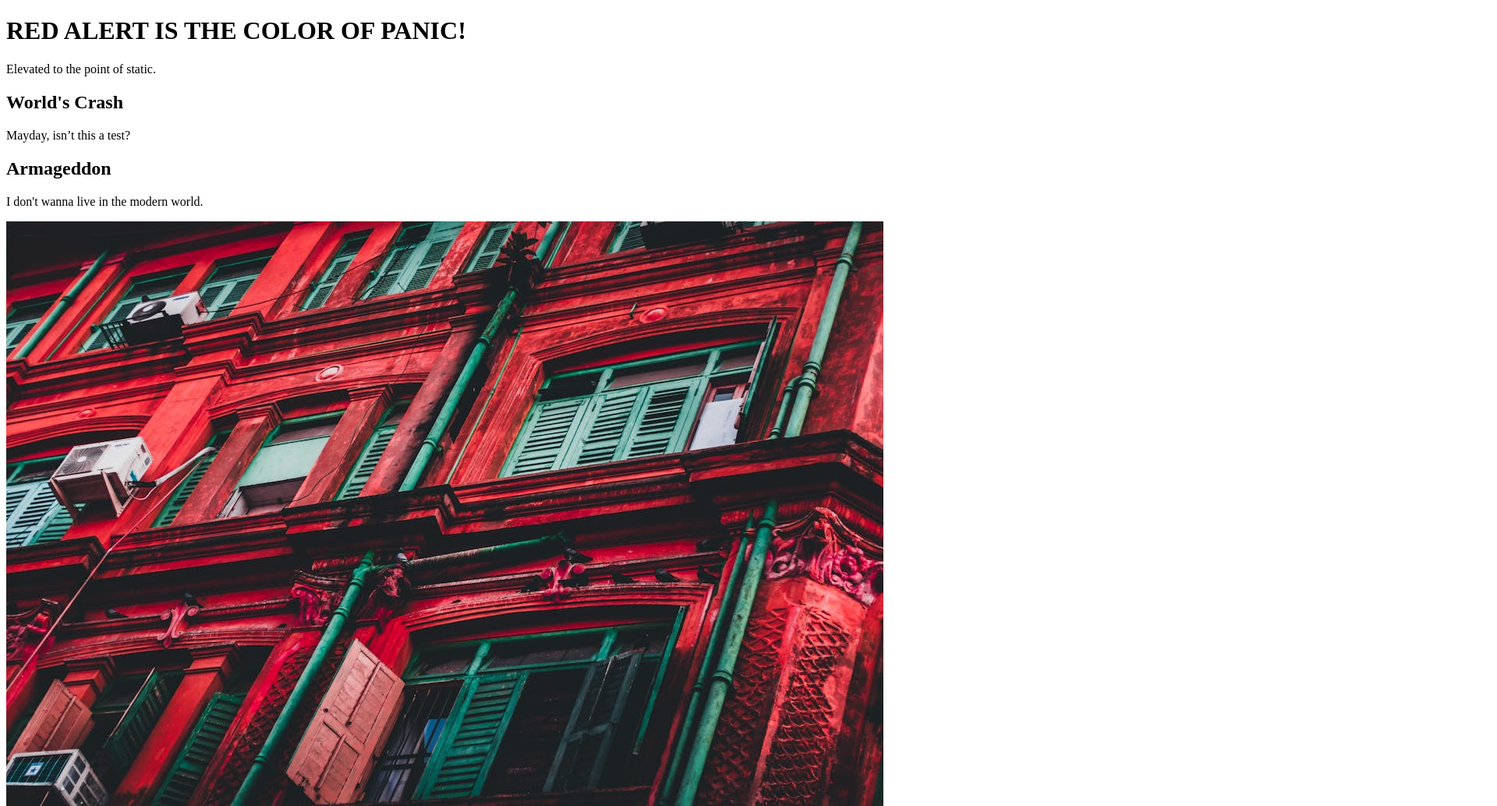
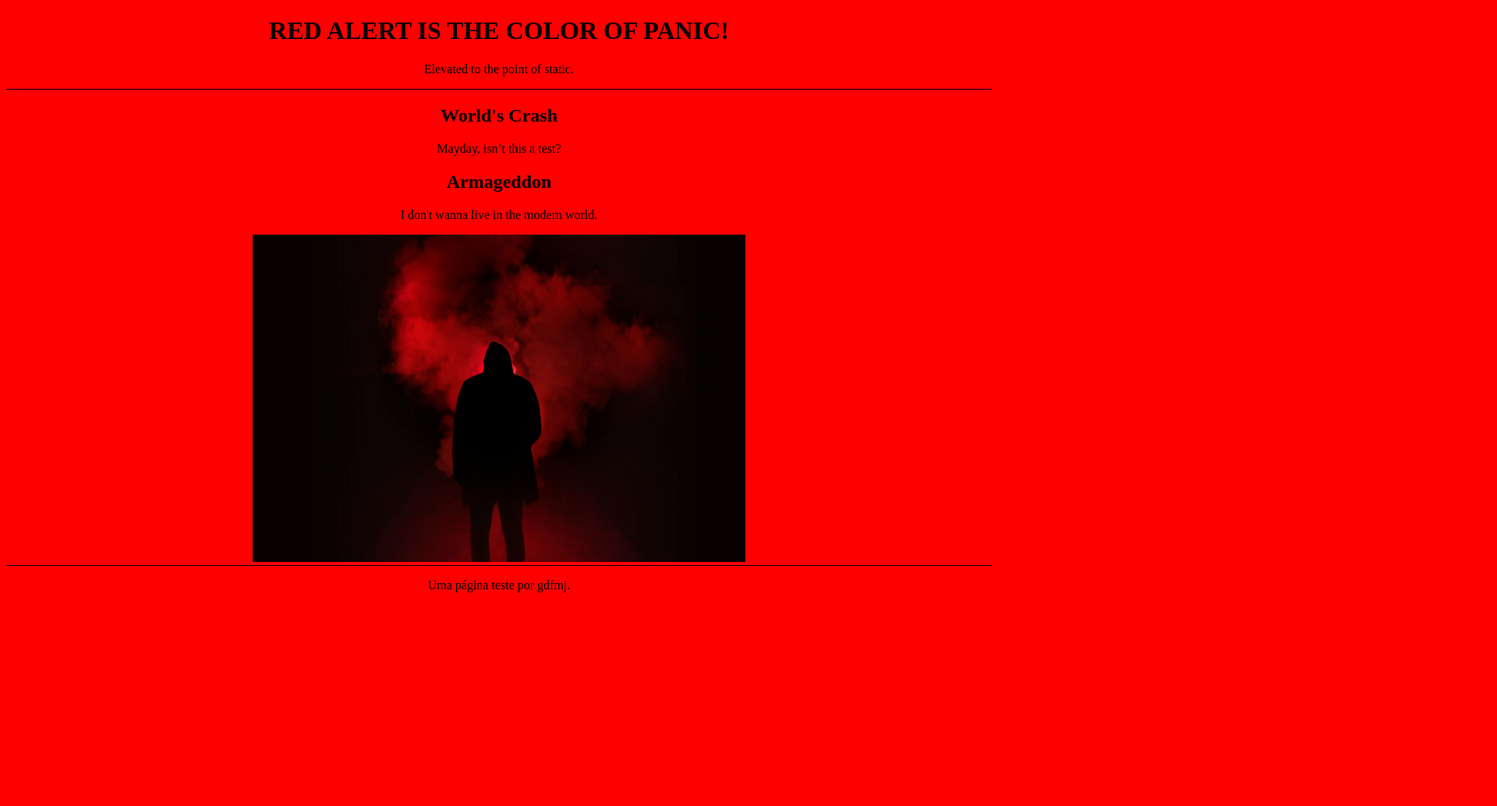
Before and after one commit to profgstv/Red-Alert, a plain HTML site: page index.html in a window 1280 px wide. Shown: the top 1034 px of the page at 78% size, 1920 px wide, since content can reach past the window. After the commit the page ends 800 px from the top, so only its background shows below. Drawn offline with Linux system fonts and the light colour scheme; grey boxes are pictures that could not be loaded.

Commit message:
Add files via upload

```diff
--- a/index.html
+++ b/index.html
@@ -4,12 +4,12 @@
     <meta charset="UTF-8">
     <meta name="viewport" content="width=device-width, initial-scale=1.0">
     <title>Red Alert</title>
+    <link rel="stylesheet" href="style.css">
 </head>
 <body>
     <header>
         <h1>RED ALERT IS THE COLOR OF PANIC!</h1>
         <p>Elevated to the point of static.</p>
-
     </header>
 
     <section>
@@ -17,19 +17,11 @@
         <p>Mayday, isn’t this a test?</p>
         <h2>Armageddon</h2>
         <p>I don't wanna live in the modern world.</p>
-        <img src="img/img (0).jpeg" alt="Prédios vermelhos com janelas grandes e estilo aquitetônico antigo.">
-        <img src="img/img (1).jpg" alt="Mulher com roupas de proteção a ambientes tóxicos.">
-        <img src="img/img (2).jpg" alt="Ambiente com luz vermelha e um símbolo da companhia de gás da Texaco">
-        <img src="img/img (3).jpg" alt="Sinueta de homem com capuz em frente a uma fumaça vermelha.">
-        <img src="img/img (4).jpg" alt="Escadaria grande, com detalhes vermelhos e pretos.">
-        <img src="img/img (5).jpg" alt="Prédio grande com luzes vermelhas e um céu preto escuro ao fundo.">
-        <img src="img/img (6).jpg" alt="Textura de líquido vermelho.">
-
+        <img src="img/img (3).jpg" width="50%" height="50%">
     </section>
 
     <footer>
         <p>Uma página teste por gdfmj.</p>
-
     </footer>
 
 
--- /dev/null
+++ b/style.css
@@ -0,0 +1,25 @@
+h1{
+    font-size: 64;
+
+}
+h2{
+    font-weight: bold;
+    font-size: 32;
+
+}
+
+body{
+    background-color: red;
+    color:black;
+    font-family: Grenze;
+    text-align: center;
+
+}
+
+header{
+    border-bottom: 1px solid black;
+}
+
+footer{
+    border-top: 1px solid black;
+}
```
